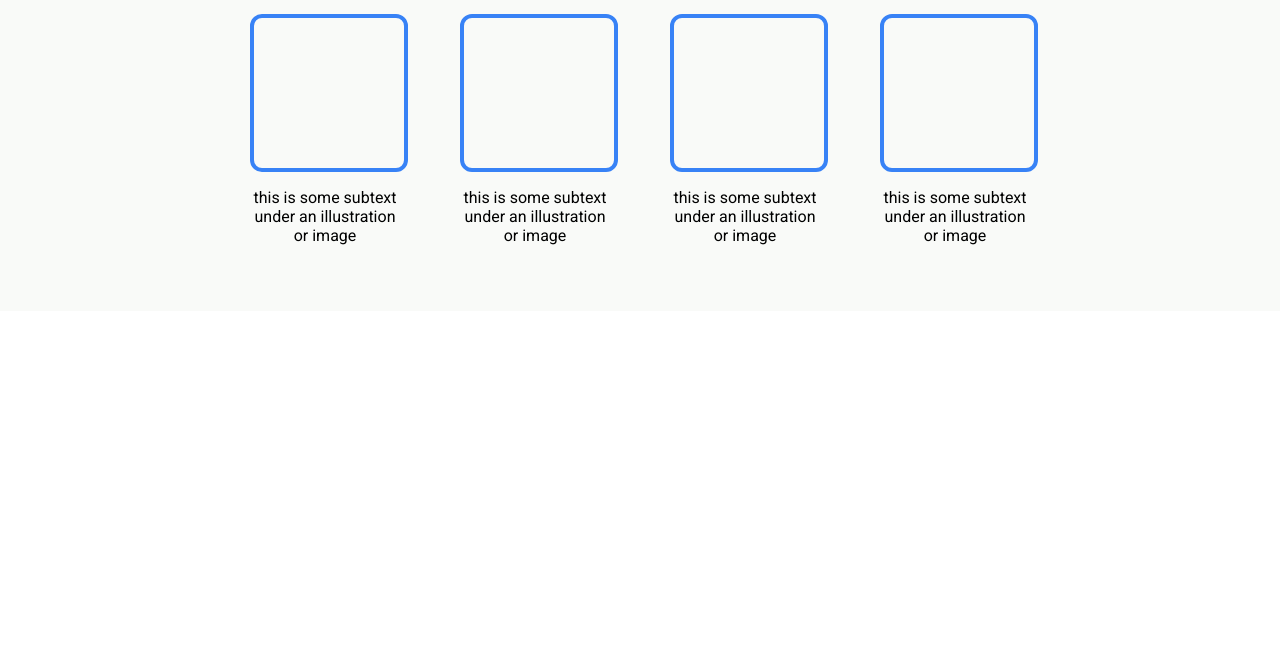
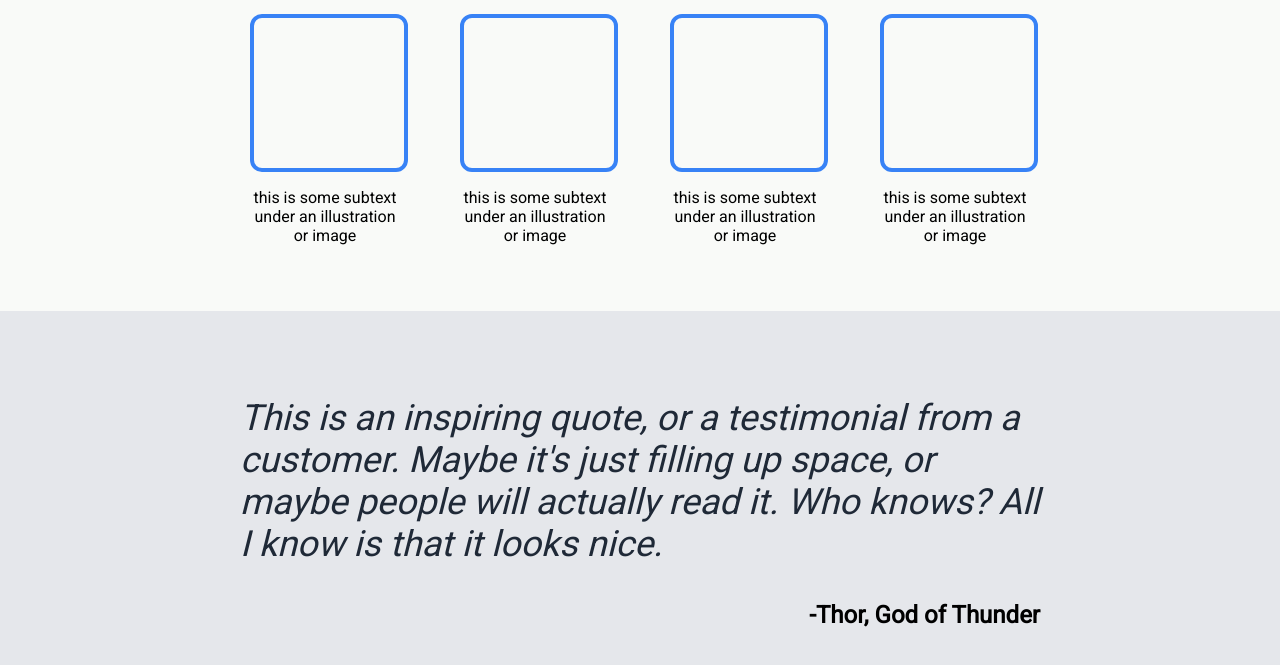
Before and after one commit to adityapraja/landing-page, a plain HTML site: page index.html in a window 1280 px wide. Shown: the part 644-1309 px from the top of the page. Before the commit the page ends 955 px from the top, so only its background shows below. Drawn offline with Linux system fonts and the light colour scheme.

Commit message:
Completed Quote Section of Landing Page.

```diff
--- a/index.html
+++ b/index.html
@@ -53,5 +53,12 @@
         </div>
     </div>
 
+    <div class="quote-section">
+        <div class="quote-center">
+            <p class="quote">This is an inspiring quote, or a testimonial from a customer. Maybe it's  just filling up space, or maybe people will actually read it. Who knows? All I know is that it looks nice.</p>
+            <p class="author">-Thor, God of Thunder</p>
+        </div>
+    </div>
+
 </body>
 </html>
--- a/styles.css
+++ b/styles.css
@@ -114,3 +114,31 @@ ul{
 .box-text{
  text-align: center;
 }
+
+/*Quote Section */
+
+.quote-section{
+    display: flex;
+    background-color: #e5e7eb;
+    justify-content: center;
+}
+
+.quote-center{
+    width: 800px;
+    padding: 50px;
+
+}
+
+.quote{
+    color: #1f2937;
+    font-size: 36px;
+    font-style:italic;
+    font-weight: lighter;
+}
+
+.author{
+    font-size: 24px;
+    font-weight: 900;
+    text-align: right;
+
+}
```
